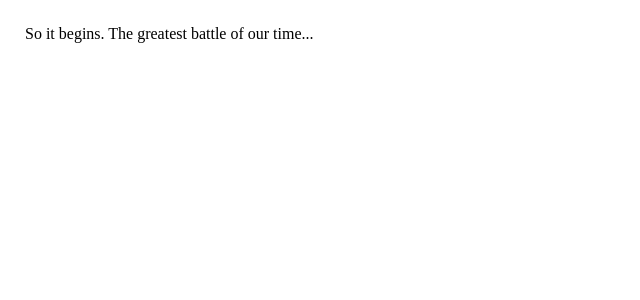
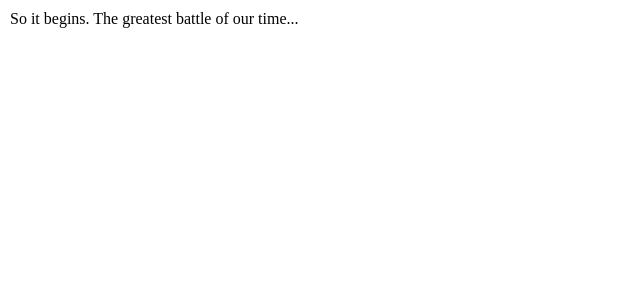
Before and after one commit to ispoljari/itunes-album-list, a React (Create React App) app: page / in a window 1280 px wide. Shown: the top 300 px of the page, without its empty margins (0-640 px from the left). Built offline with nearby package versions, Linux system fonts and the light colour scheme.

Commit message:
Implement a basic API for controling Column component width

```diff
--- a/src/layout/Container/Container.styled.js
+++ b/src/layout/Container/Container.styled.js
@@ -8,7 +8,7 @@ const StyledContainer = styled.div `
       !props.fullWidth && css`
         max-width: 1440px;
         margin: 0 auto;
-        padding: 25px;
+        padding: 10px;
       `
     )
   }};
--- a/src/layout/Row/Row.styled.js
+++ b/src/layout/Row/Row.styled.js
@@ -2,22 +2,29 @@ import styled from 'styled-components';
 
 const RowStyled = styled.div`
   display: flex;
-  margin-bottom: 0;
 
-  flex-flow: ${props => {
-    if(props.flexFlow) return props.flexFlow
-    return 'row wrap'
-  }};
+  // Row API
+  /* margin-bottom: ${props => (
+    props.mb ? props.mb : 0
+  )};
 
-  justify-content: ${props => {
-    if(props.justifyContent) return props.justifyContent
-    return 'flex-start'
-  }};
+  margin-top: ${props => (
+    props.mt ? props.mt : 0
+  )}; */
 
-  align-items: ${props => {
-    if(props.alignItems) return props.alignItems
-    return 'center'
-  }};
+  margin-bottom: 0px;
+
+  flex-flow: ${props => (
+    props.flexFlow ? props.flexFlow : 'row wrap'
+  )};
+
+  justify-content: ${props => (
+    props.justifyContent ? props.justifyContent : 'flex-start'
+  )};
+
+  align-items: ${props => (
+    props.alignItems ? props.alignItems : 'center'
+  )};
 `;
 
 export default RowStyled;
```
Also changed, not shown: src/layout/Column/Column.styled.js (+47 -0 lines).
